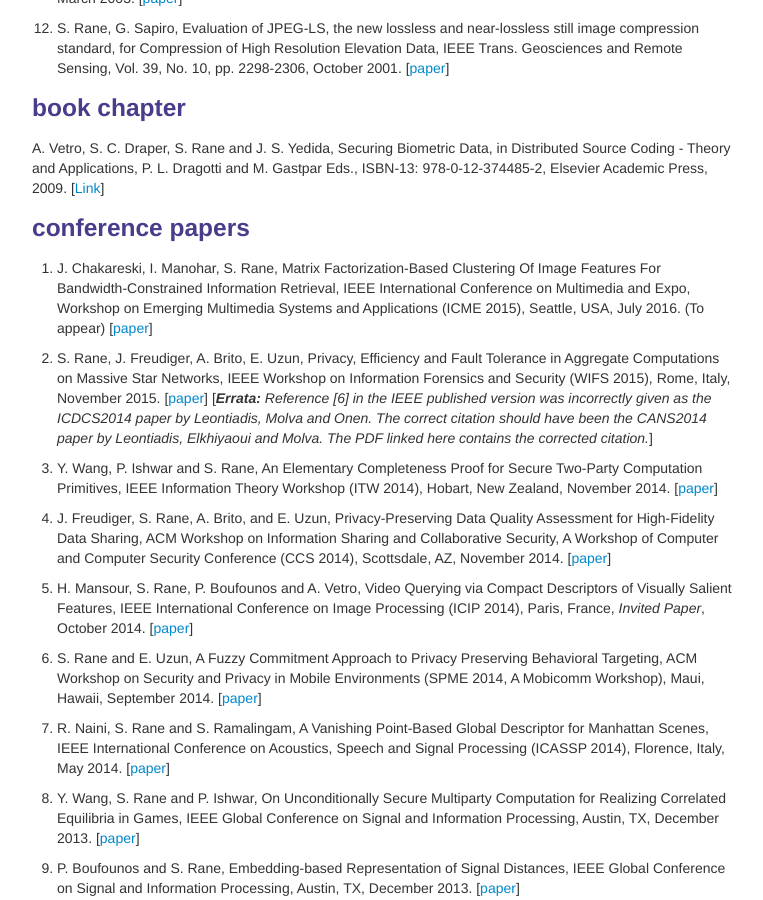
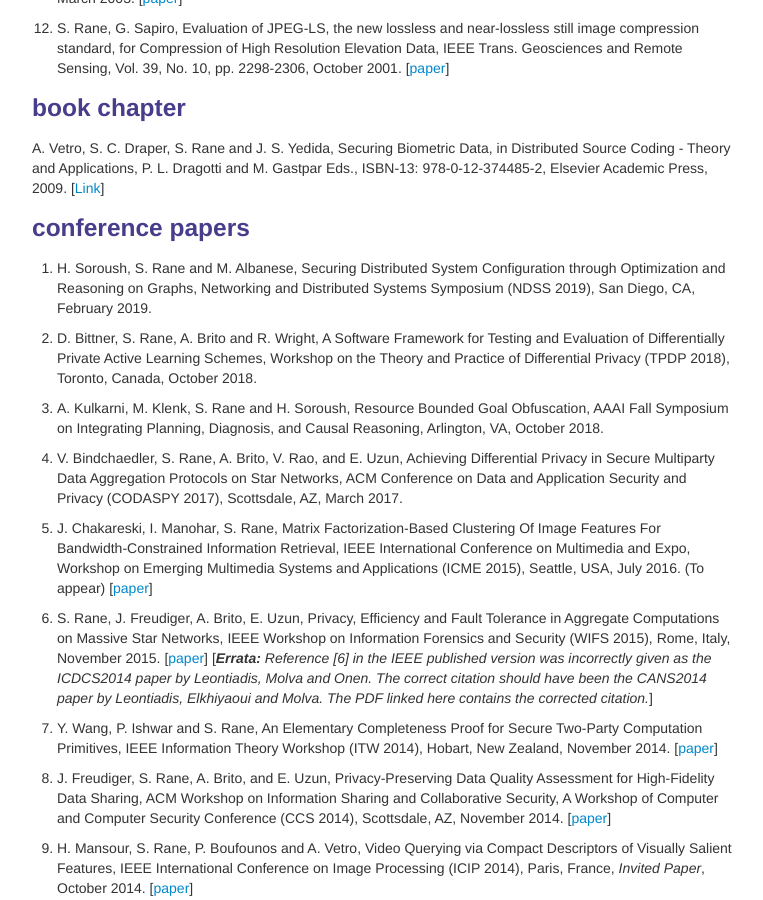
Before and after one commit to shantanudrane/shantanudrane.github.io, a Jekyll site: the page built from pages/pubs.md, in a window 1280 px wide and 900 px high, scrolled down 1016 px. Shown: the whole window, without its empty margins (258-1021 px from the left). Built offline with Jekyll 4.4.1, drawn with Linux system fonts in a browser that asks for light colours.

Commit message:
Added new conference papers

```diff
--- a/pages/pubs.md
+++ b/pages/pubs.md
@@ -43,6 +43,10 @@ description: Shantanu Rane's publications
 
 ### <a name="conferences"></a>conference papers
 <ol>
+<li><p>H. Soroush, S. Rane and M. Albanese, Securing Distributed System Configuration through Optimization and Reasoning on Graphs, Networking and Distributed Systems Symposium (NDSS 2019), San Diego, CA, February 2019.</p></li>
+<li><p>D. Bittner, S. Rane, A. Brito and R. Wright, A Software Framework for Testing and Evaluation of Differentially Private Active Learning Schemes, Workshop on the Theory and Practice of Differential Privacy (TPDP 2018), Toronto, Canada, October 2018.</p></li>
+<li><p>A. Kulkarni, M. Klenk, S. Rane and H. Soroush, Resource Bounded Goal Obfuscation, AAAI Fall Symposium on Integrating Planning, Diagnosis, and Causal Reasoning, Arlington, VA, October 2018. </p></li>
+<li><p>V. Bindchaedler, S. Rane, A. Brito, V. Rao, and E. Uzun, Achieving Differential Privacy in Secure Multiparty Data Aggregation Protocols on Star Networks, ACM Conference on Data and Application Security and Privacy (CODASPY 2017), Scottsdale, AZ, March 2017. </p></li>
 <li>	<p>J. Chakareski, I. Manohar, S. Rane, Matrix Factorization-Based Clustering Of Image Features For Bandwidth-Constrained Information Retrieval, IEEE International Conference on Multimedia and Expo, Workshop on Emerging Multimedia Systems and Applications (ICME 2015), Seattle, USA, July 2016. (To appear) [<a href = "docs/manohar16icme.pdf">paper</a>]</p></li>
 <li>	<p>S. Rane, J. Freudiger, A. Brito, E. Uzun, Privacy, Efficiency and Fault Tolerance in Aggregate Computations on Massive Star Networks, IEEE Workshop on Information Forensics and Security (WIFS 2015), Rome, Italy, November 2015. [<a href = "docs/rane15wifs-corrected.pdf">paper</a>] [<i><b>Errata:</b> Reference [6] in the IEEE published version was incorrectly given as the ICDCS2014 paper by Leontiadis, Molva and Onen. The correct citation should have been the CANS2014 paper by Leontiadis, Elkhiyaoui and Molva. The PDF linked here contains the corrected citation.</i>]</p></li>
 <li>	<p>Y. Wang, P. Ishwar and S. Rane, An Elementary Completeness Proof for Secure Two-Party Computation Primitives, IEEE Information Theory Workshop (ITW 2014), Hobart, New Zealand, November 2014. [<a href = "docs/wang14itw.pdf">paper</a>]</p></li>
```
